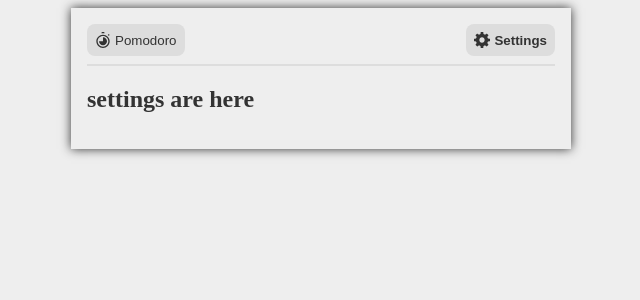
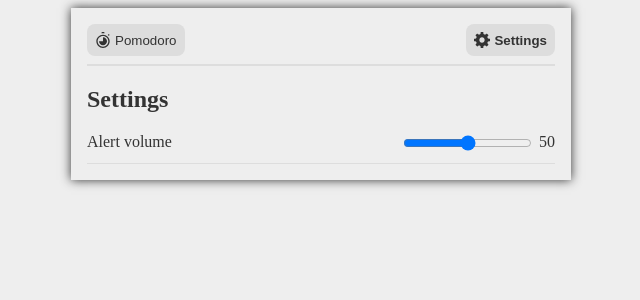
Before and after one commit to gfx687/pomodoro-timer, a React (Vite) app in the folder web-react/: page / in a window 1280 px wide. Both pictures are taken after a click on the button "Settings". Shown: the top 300 px of the page, without its empty margins (319-959 px from the left). Built offline with nearby package versions, Linux system fonts and the light colour scheme.

Commit message:
added alert sound and settings page

```diff
--- a/web-react/src/App.tsx
+++ b/web-react/src/App.tsx
@@ -1,6 +1,7 @@
 import TimerArea from "./components/TimerArea";
 import "./App.css";
 import { useEffect, useState } from "react";
+import SettingsPage from "./SettingsPage";
 
 export default function App() {
   const [path, setPath] = useState(window.location.pathname);
@@ -63,7 +64,3 @@ export default function App() {
     </>
   );
 }
-
-function SettingsPage() {
-  return <h2>settings are here</h2>;
-}
--- /dev/null
+++ b/web-react/src/SettingsPage.css
@@ -0,0 +1,10 @@
+.settings-row {
+    display: flex;
+    border-bottom: 1px solid var(--bg-alt);
+    padding-bottom: 10px;
+
+}
+
+.settings-input {
+    margin-left: auto;
+}
--- /dev/null
+++ b/web-react/src/SettingsPage.tsx
@@ -0,0 +1,42 @@
+import { SETTINGS } from "./constants";
+import "./SettingsPage.css";
+import { useState, useEffect } from "react";
+
+// TODO: some sign that the sounds are muted
+
+export default function SettingsPage() {
+  const [volume, setVolume] = useState(() => {
+    const v = localStorage.getItem(SETTINGS.volume);
+    return v !== null ? Number(v) : 50;
+  });
+
+  useEffect(() => {
+    localStorage.setItem(SETTINGS.volume, volume.toString());
+  }, [volume]);
+
+  const handleVolumeChange = (event: React.ChangeEvent<HTMLInputElement>) => {
+    setVolume(Number(event.target.value));
+  };
+
+  return (
+    <>
+      <h2>Settings</h2>
+      <div className="settings-row">
+        <label htmlFor="volume" className="settings-label">
+          Alert volume
+        </label>
+        <br />
+        <input
+          type="range"
+          id="volume"
+          min="0"
+          max="100"
+          value={volume}
+          onChange={handleVolumeChange}
+          className="settings-input"
+        />
+        <span style={{marginLeft: "5px"}}>{volume}</span>
+      </div>
+    </>
+  );
+}
--- a/web-react/src/components/TimerArea.tsx
+++ b/web-react/src/components/TimerArea.tsx
@@ -1,11 +1,13 @@
-import { useEffect, useState } from "react";
+import { useEffect, useRef, useState } from "react";
 import "./TimerArea.css";
 import TimerControls from "./TimerControls";
 import TimerModes, { type PomodoroMode } from "./TimerModes";
 import Timer from "./Timer";
+import alert from "../assets/alert.mp3";
+import { SETTINGS } from "../constants";
 
 export const DURATION = new Map<PomodoroMode, number>([
-  ["work", 600],
+  ["work", 3],
   ["break", 120],
 ]);
 
@@ -14,6 +16,14 @@ export default function TimerArea() {
   const [mode, setMode] = useState<PomodoroMode>("work");
   const totalS = DURATION.get(mode)!;
   const [seconds, setSeconds] = useState<number>(totalS);
+  const audio = useRef<HTMLAudioElement | null>(null);
+  const v = localStorage.getItem(SETTINGS.volume);
+  const volume = v !== null ? Number(v) : 50;
+
+  useEffect(() => {
+    audio.current = new Audio(alert);
+    audio.current.preload = "auto";
+  }, []);
 
   useEffect(() => {
     if (!active) return;
@@ -26,10 +36,16 @@ export default function TimerArea() {
   }, [active]);
 
   useEffect(() => {
-    if (seconds <= 0) {
-      setActive(false);
+    if (seconds > 0) return;
+
+    setActive(false);
+
+    if (audio?.current) {
+      audio.current.volume = volume / 100;
+      audio.current.currentTime = 0;
+      audio.current.play();
     }
-  }, [seconds]);
+  }, [seconds, volume]);
 
   return (
     <div className="timer-area">
--- /dev/null
+++ b/web-react/src/constants.tsx
@@ -0,0 +1,3 @@
+export const SETTINGS = {
+  volume: "volume",
+};
```
Also changed, not shown: 1 other file (tests, documents, lock files or other folders).
